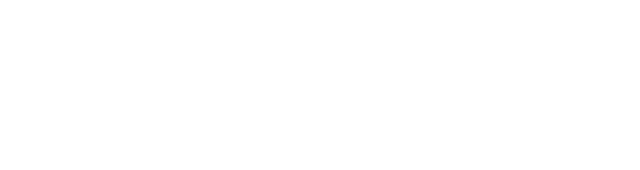
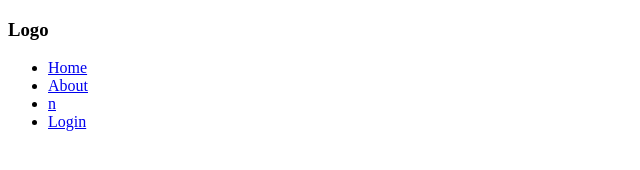
Before and after one commit to aliye1998/scss-project, a plain HTML site: page index.html in a window 1280 px wide. Shown: the whole page, without its empty margins (0-640 px from the left). Drawn offline with Linux system fonts and the light colour scheme.

Commit message:
navbar html

```diff
--- a/index.html
+++ b/index.html
@@ -6,6 +6,16 @@
     <title>Document</title>
 </head>
 <body>
-
+    <header>
+        <nav>
+            <h3>Logo</h3>
+            <ul>
+                <li><a href="#">Home</a></li>
+                <li><a href="#">About</a></li>
+                <li><a href="#">n</a></li>
+                <li><a href="#">Login</a></li>
+            </ul>
+        </nav>
+    </header>
 </body>
 </html>
```
